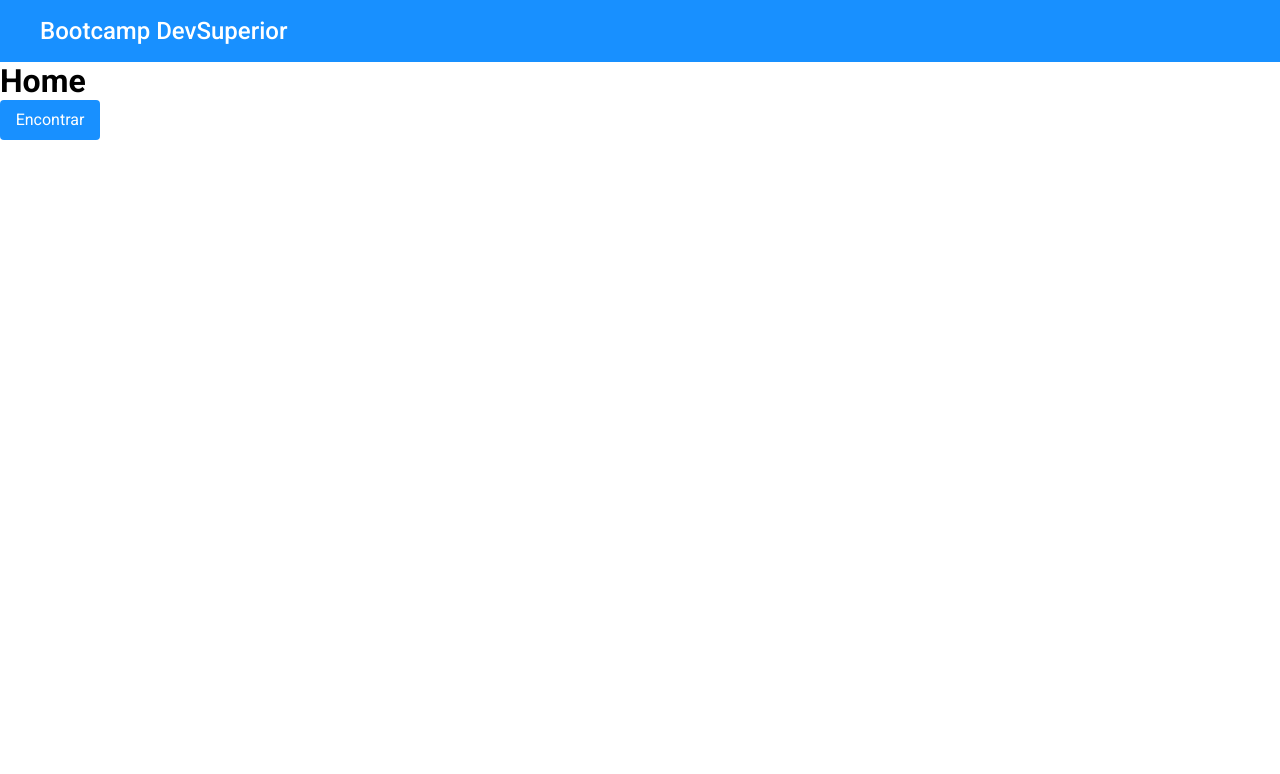
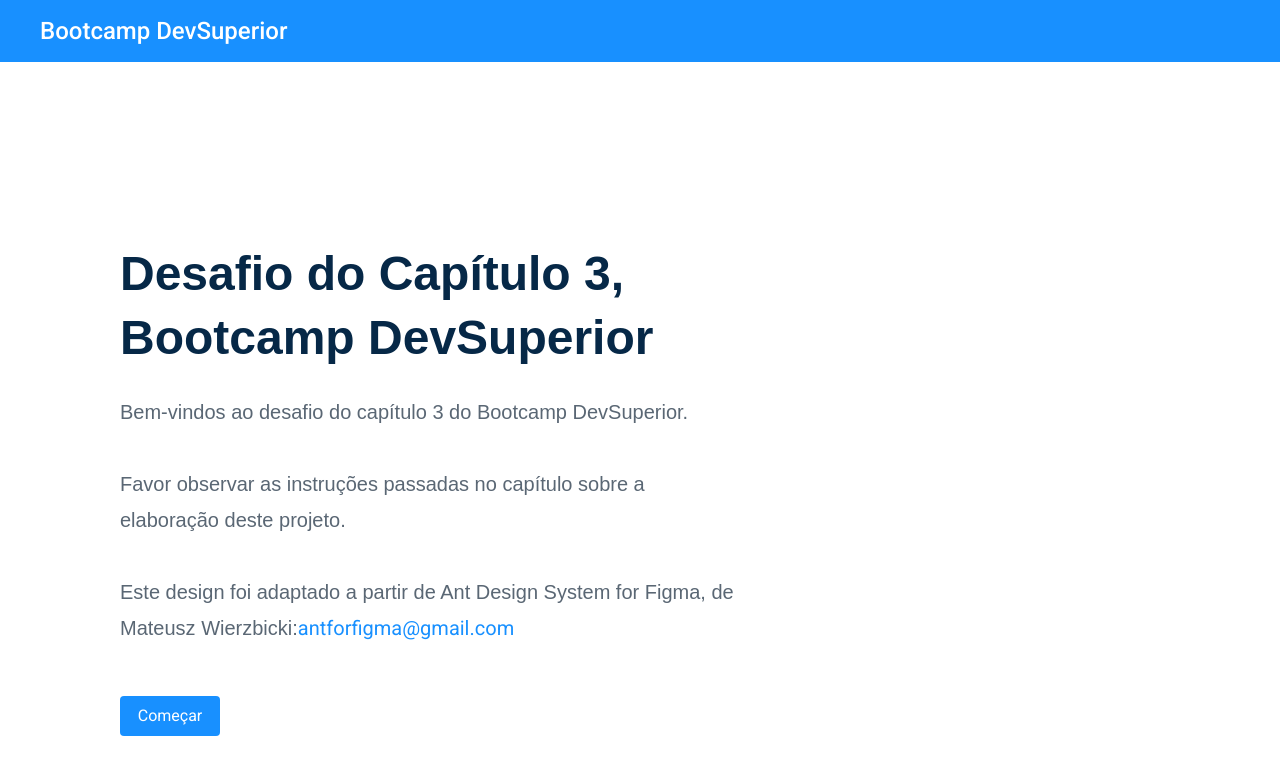
Before and after one commit to leodelmiro/github-user-search, a React (Create React App) app: page / in a window 1280 px wide. Shown: the top 774 px of the page. Built offline with nearby package versions, Linux system fonts and the light colour scheme.

Commit message:
Home Page Finished

```diff
--- a/src/pages/Home/index.tsx
+++ b/src/pages/Home/index.tsx
@@ -3,10 +3,23 @@
 import './styles.css'
 
 const Home = () => (
-    <div>
-        <h1>Home</h1>
+    <div className="home-content">
+        <h1 className="home-content-title">
+            Desafio do Capítulo 3,<br/>
+            Bootcamp DevSuperior
+        </h1>
+        <p className="home-content-subtitle">
+        Bem-vindos ao desafio do capítulo 3 do Bootcamp DevSuperior.
+        <br/>
+        <br/>
+        Favor observar as instruções passadas no capítulo sobre a elaboração deste projeto.
+        <br/>
+        <br/>
+        Este design foi adaptado a partir de Ant Design System for Figma, de Mateusz Wierzbicki:
+            <a href = "mailto:antforfigma@gmail.com">antforfigma@gmail.com</a>
+        </p>
         <Button
-            title="Encontrar"
+            title="Começar"
         />
     </div>
 );
--- a/src/pages/Home/styles.css
+++ b/src/pages/Home/styles.css
@@ -0,0 +1,25 @@
+.home-content {
+    margin: 180px 0 0 120px;
+}
+
+.home-content-title {
+    margin-bottom: 24px;
+    font-family: 'Red Hat Display', sans-serif;
+    font-size: 48px;
+    line-height: 64px;
+    color: #062847;
+}
+
+.home-content-subtitle {
+    margin-bottom: 50px;
+    width: 615px;
+    font-family: 'Red Hat Display', sans-serif;
+    font-size: 20px;
+    line-height: 36px;
+    color: #5A6774;
+}
+
+.home-content-subtitle a{
+    color: #1890ff;
+    text-decoration: none;
+}
--- a/src/pages/Search/index.tsx
+++ b/src/pages/Search/index.tsx
@@ -1,9 +1,13 @@
 import React from 'react';
+import Button from '../../core/components/Button';
 import './styles.css'
 
 const Search = () => (
     <div>
         <h1>Search</h1>
+        <Button
+            title="Encontrar"
+        />
     </div>
 );
 
```
